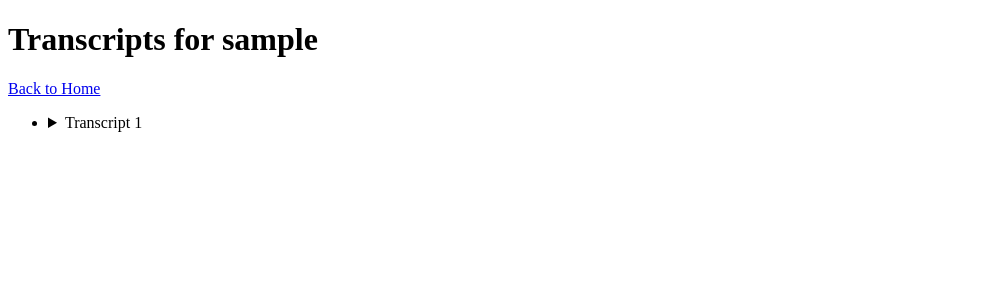
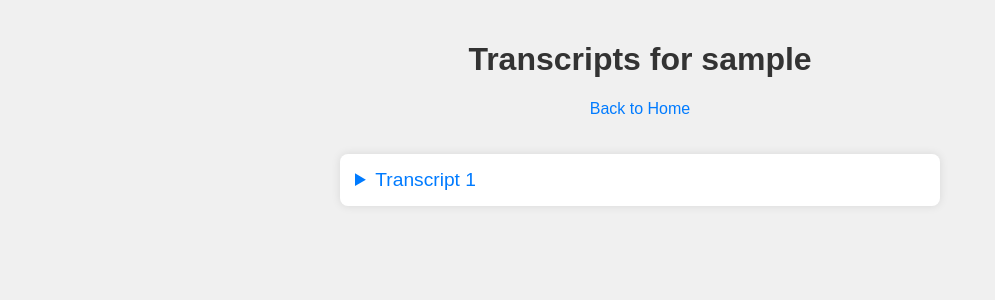
Before and after one commit to RubiksCoder/HackWithAI2024-TalkieAI, a Flask app: template backend/templates/transcripts.html in a window 1280 px wide. Shown: the top 300 px of the page, without its empty margins (0-995 px from the left). Run offline with Flask 3, Linux system fonts and the light colour scheme; the template is opened without the code that fills it: values that come from a table or form of the project are taken from there, most other values are stand-ins (such as "Sample title", 1, 10 or a date in 2020).

Commit message:
made better backend

```diff
--- a/backend/app.py
+++ b/backend/app.py
@@ -16,18 +16,16 @@ def home():
 @app.route('/webhook', methods=['POST'])
 def webhook():
   data = request.json
-  print("HELLO HELLO HELLO HELLO HELO")
-  print(data)
-  # username = data.get('username')
-  # transcript = data.get('transcript')
+  call_id = data.get('call_id')
+  transcript = data.get('concatenated_transcript')
 
-  # if username and transcript:
-  #   new_transcript = Transcript(username=username, transcript=transcript)
-  #   db.session.add(new_transcript)
-  #   db.session.commit()
-  return {"message": "Transcript saved successfully"}, 200
-  # else:
-  #   return {"message": "Invalid data"}, 400
+  if call_id and transcript:
+    new_transcript = Transcript(username="Andy", transcript=transcript)
+    db.session.add(new_transcript)
+    db.session.commit()
+    return {"message": "Transcript saved successfully"}, 200
+  else:
+    return {"message": "Invalid data"}, 400
 
 @app.route('/transcripts', methods=['GET', 'POST'])
 def transcripts():
--- a/backend/templates/transcripts.html
+++ b/backend/templates/transcripts.html
@@ -4,6 +4,54 @@
     <meta charset="UTF-8">
     <meta name="viewport" content="width=device-width, initial-scale=1.0">
     <title>Transcripts</title>
+    <style>
+        body {
+            font-family: Arial, sans-serif;
+            display: flex;
+            flex-direction: column;
+            align-items: center;
+            padding: 20px;
+            background-color: #f0f0f0;
+            margin: 0;
+        }
+        h1 {
+            color: #333;
+        }
+        a {
+            text-decoration: none;
+            color: #007BFF;
+            margin-bottom: 20px;
+        }
+        a:hover {
+            text-decoration: underline;
+        }
+        ul {
+            list-style: none;
+            padding: 0;
+            width: 100%;
+            max-width: 600px;
+        }
+        li {
+            background: #fff;
+            margin-bottom: 10px;
+            padding: 15px;
+            border-radius: 8px;
+            box-shadow: 0 0 10px rgba(0, 0, 0, 0.1);
+        }
+        details {
+            cursor: pointer;
+        }
+        summary {
+            font-size: 1.2em;
+            color: #007BFF;
+        }
+        summary:hover {
+            text-decoration: underline;
+        }
+        p {
+            margin: 10px 0 0;
+        }
+    </style>
 </head>
 <body>
     <h1>Transcripts for {{ username }}</h1>
```
Also changed, not shown: backend/templates/home.html (+44 -0 lines).
